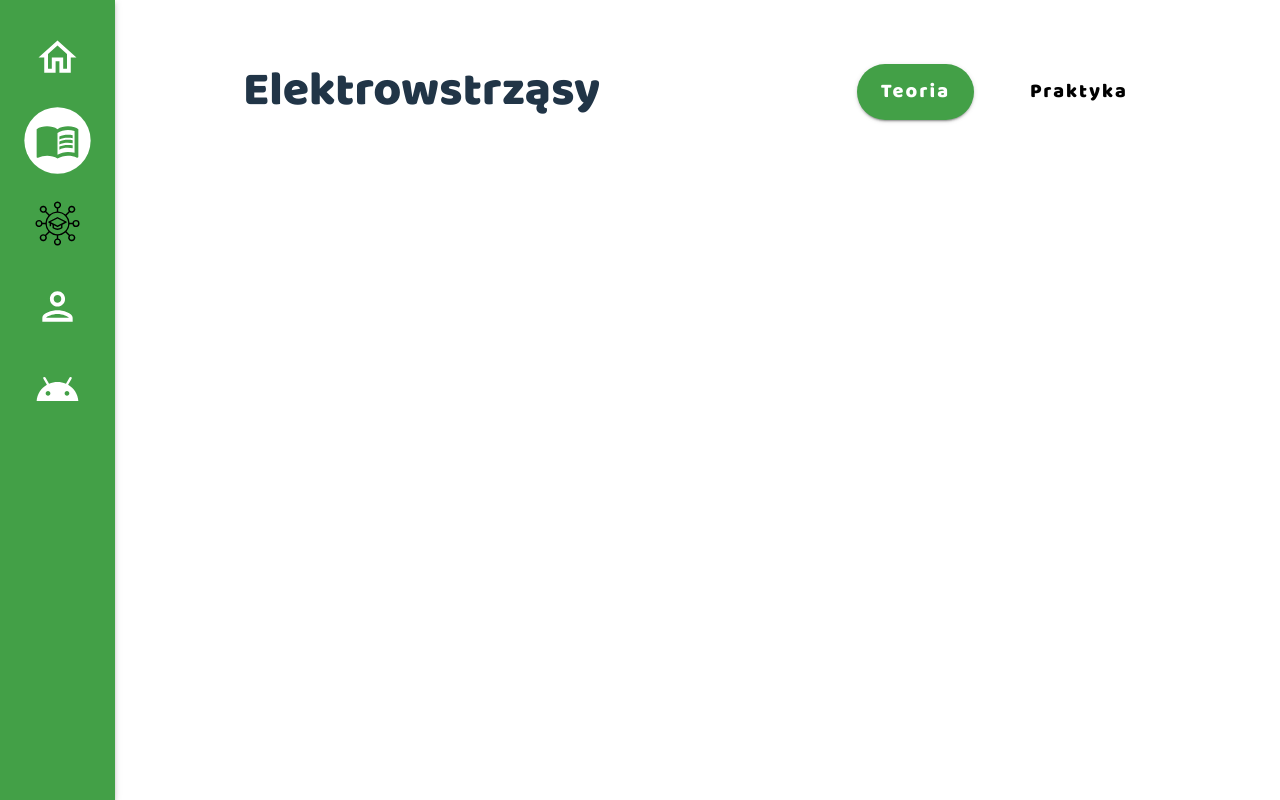
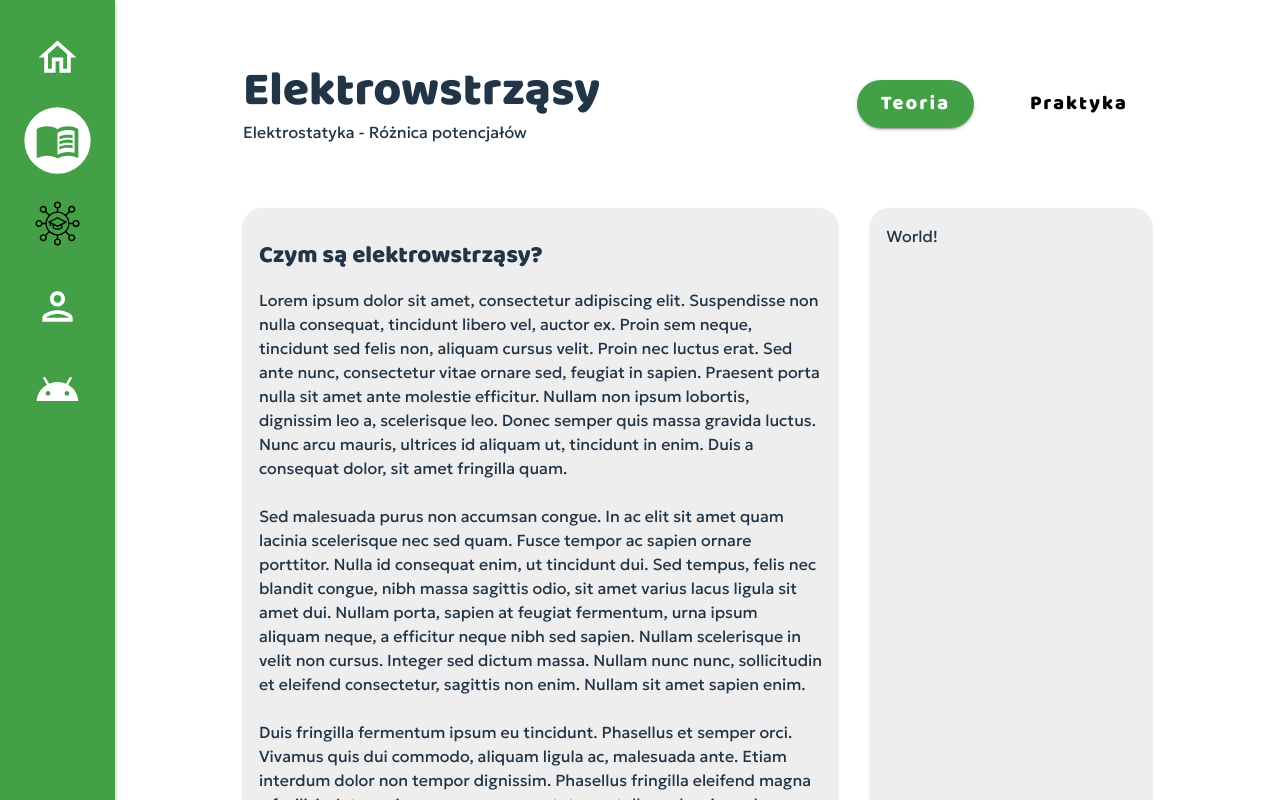
Before and after one commit to EdutieProject/edutie-frontend, a React (Vite) app in the folder edutie-frontend/: page / in a window 1280 px wide. Both pictures are taken after a click on the button 57 px from the left and 140 px from the top of the page. Shown: the top 800 px of the page. Built offline with nearby package versions, Linux system fonts and the light colour scheme.

Commit message:
Exercise view theory layout approach 1

```diff
--- a/edutie-frontend/src/components/Global/Surface.jsx
+++ b/edutie-frontend/src/components/Global/Surface.jsx
@@ -3,7 +3,7 @@ import { Box, styled } from "@mui/material";
 const StyledBox = styled(Box)(({ theme }) => ({
     background: theme.palette.surface.main,
     padding: theme.spacing(2),
-    borderRadius: 4,
+    borderRadius: 20,
 }))
 
 /**
--- a/edutie-frontend/src/components/global/Surface.jsx
+++ b/edutie-frontend/src/components/global/Surface.jsx
@@ -3,7 +3,7 @@ import { Box, styled } from "@mui/material";
 const StyledBox = styled(Box)(({ theme }) => ({
     background: theme.palette.surface.main,
     padding: theme.spacing(2),
-    borderRadius: 4,
+    borderRadius: 20,
 }))
 
 /**
--- a/edutie-frontend/src/views/ExerciseView.jsx
+++ b/edutie-frontend/src/views/ExerciseView.jsx
@@ -1,19 +1,57 @@
 import React from 'react';
-import { Box, Card, CardContent, Typography, CardHeader, Container, Grid } from '@mui/material';
+import { Box, Card, CardContent, Typography, CardHeader, Container, Grid, useTheme } from '@mui/material';
 import NavLayout from './layout/NavLayout';
-import theme from '../theme/Theme';
 import RoundedButton from '../components/Global/RoundedButton';
+import { useParams } from 'react-router-dom';
+import Surface from '../components/global/Surface';
+
+function ExerciseTile({ sx, children }) {
+  return (
+    <Surface sx={sx}>
+      { children }
+    </Surface>
+  );
+}
 
 export default function ExcerciseView() {
+  const theme = useTheme();
+  const { segmentId, resourceId } = useParams();
+
+
   return (
-    <NavLayout>
+    <NavLayout mode={"flex"}>
       <Box sx={{display: "flex", justifyContent: "space-between"}}>
-        <Typography fontFamily={"Baloo"} variant='h3'>Elektrowstrząsy</Typography>
-        <Box sx={{display: "flex", gap: theme.spacing(4)}}>
+        <Box>
+          <Typography fontFamily={"Baloo"} variant='h3'>Elektrowstrząsy</Typography>
+          <Typography variant="body1">Elektrostatyka - Różnica potencjałów</Typography>
+        </Box>
+        <Box sx={{display: "flex", gap: theme.spacing(4), alignItems: "center"}}>
             <RoundedButton label={"Teoria"} active/>
             <RoundedButton label={"Praktyka"}/>
         </Box>
       </Box>
+      <Grid container marginY={theme.spacing(4)} spacing={4} sx={{flexGrow: 1}}>
+        <Grid item md={8}>
+          <ExerciseTile sx={{height: "100%"}}>
+            <Typography fontFamily={"Baloo"} variant='h5' marginY={theme.spacing(2)}>Czym są elektrowstrząsy?</Typography>
+            <Typography variant='body1'>
+            Lorem ipsum dolor sit amet, consectetur adipiscing elit. Suspendisse non nulla consequat, tincidunt libero vel, auctor ex. Proin sem neque, tincidunt sed felis non, aliquam cursus velit. Proin nec luctus erat. Sed ante nunc, consectetur vitae ornare sed, feugiat in sapien. Praesent porta nulla sit amet ante molestie efficitur. Nullam non ipsum lobortis, dignissim leo a, scelerisque leo. Donec semper quis massa gravida luctus. Nunc arcu mauris, ultrices id aliquam ut, tincidunt in enim. Duis a consequat dolor, sit amet fringilla quam.
+            <br/><br/>
+            Sed malesuada purus non accumsan congue. In ac elit sit amet quam lacinia scelerisque nec sed quam. Fusce tempor ac sapien ornare porttitor. Nulla id consequat enim, ut tincidunt dui. Sed tempus, felis nec blandit congue, nibh massa sagittis odio, sit amet varius lacus ligula sit amet dui. Nullam porta, sapien at feugiat fermentum, urna ipsum aliquam neque, a efficitur neque nibh sed sapien. Nullam scelerisque in velit non cursus. Integer sed dictum massa. Nullam nunc nunc, sollicitudin et eleifend consectetur, sagittis non enim. Nullam sit amet sapien enim.
+            <br/><br/>
+            Duis fringilla fermentum ipsum eu tincidunt. Phasellus et semper orci. Vivamus quis dui commodo, aliquam ligula ac, malesuada ante. Etiam interdum dolor non tempor dignissim. Phasellus fringilla eleifend magna a facilisis. Integer ipsum purus, consectetur ac tellus vel, euismod vestibulum libero.
+            </Typography>
+          </ExerciseTile>
+        </Grid>
+        <Grid item md={4}>
+          <ExerciseTile sx={{height: "100%"}}>
+            World!
+          </ExerciseTile>
+        </Grid>
+      </Grid>
+      <ExerciseTile sx={{flexGrow: 1}}>
+        Universe
+      </ExerciseTile>
   </NavLayout>
   );
 }
--- a/edutie-frontend/src/views/layout/NavLayout.jsx
+++ b/edutie-frontend/src/views/layout/NavLayout.jsx
@@ -15,7 +15,9 @@ export default function NavLayout({ children, mode }){
         contentBox: {
             flexGrow: 1,
             padding: theme.spacing(8),
-            paddingX: theme.spacing(16)
+            paddingX: theme.spacing(16),
+            display: mode == "flex" ? "flex" : "block",
+            flexDirection: "column"
         },
     };
 
```
